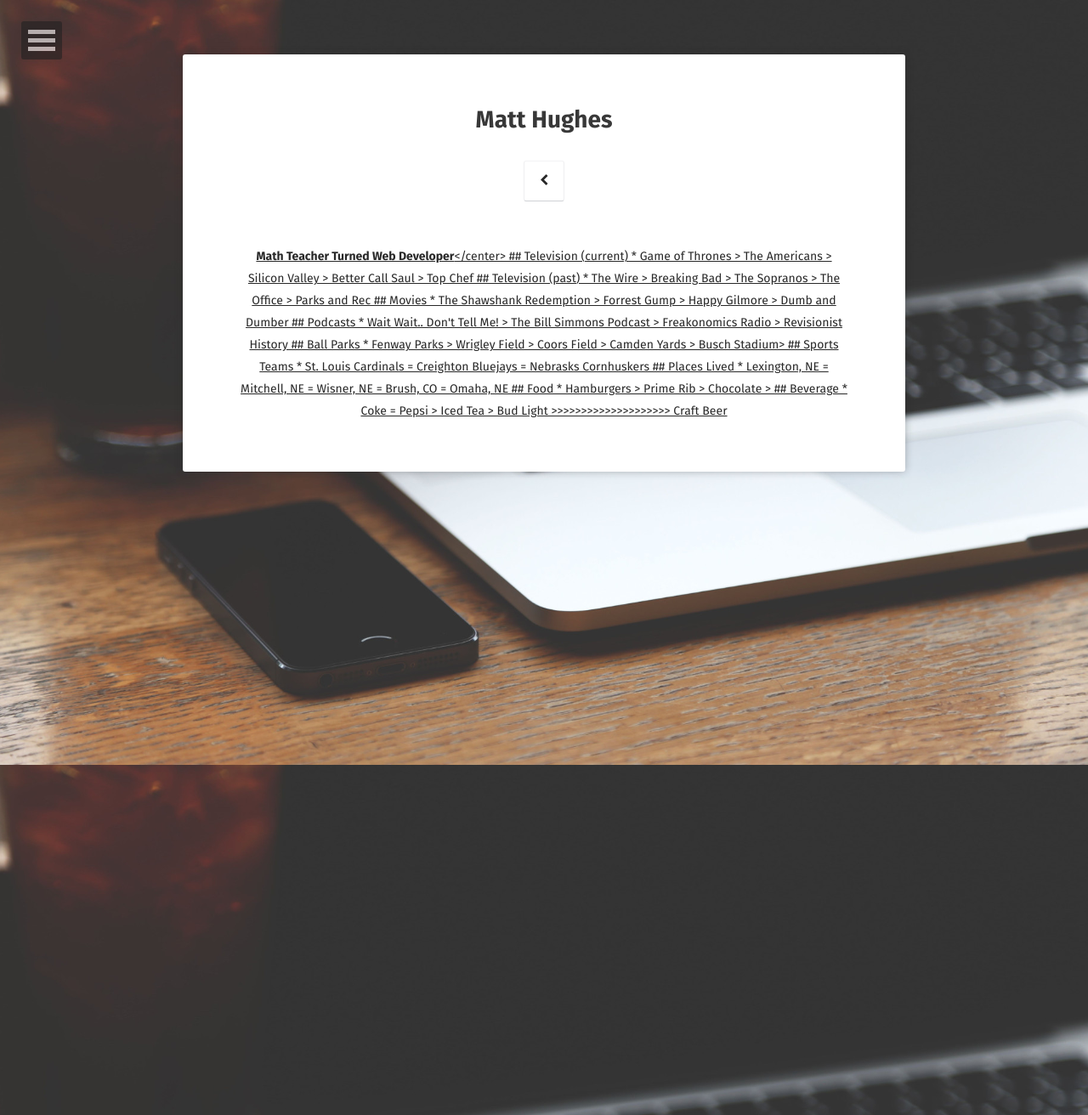
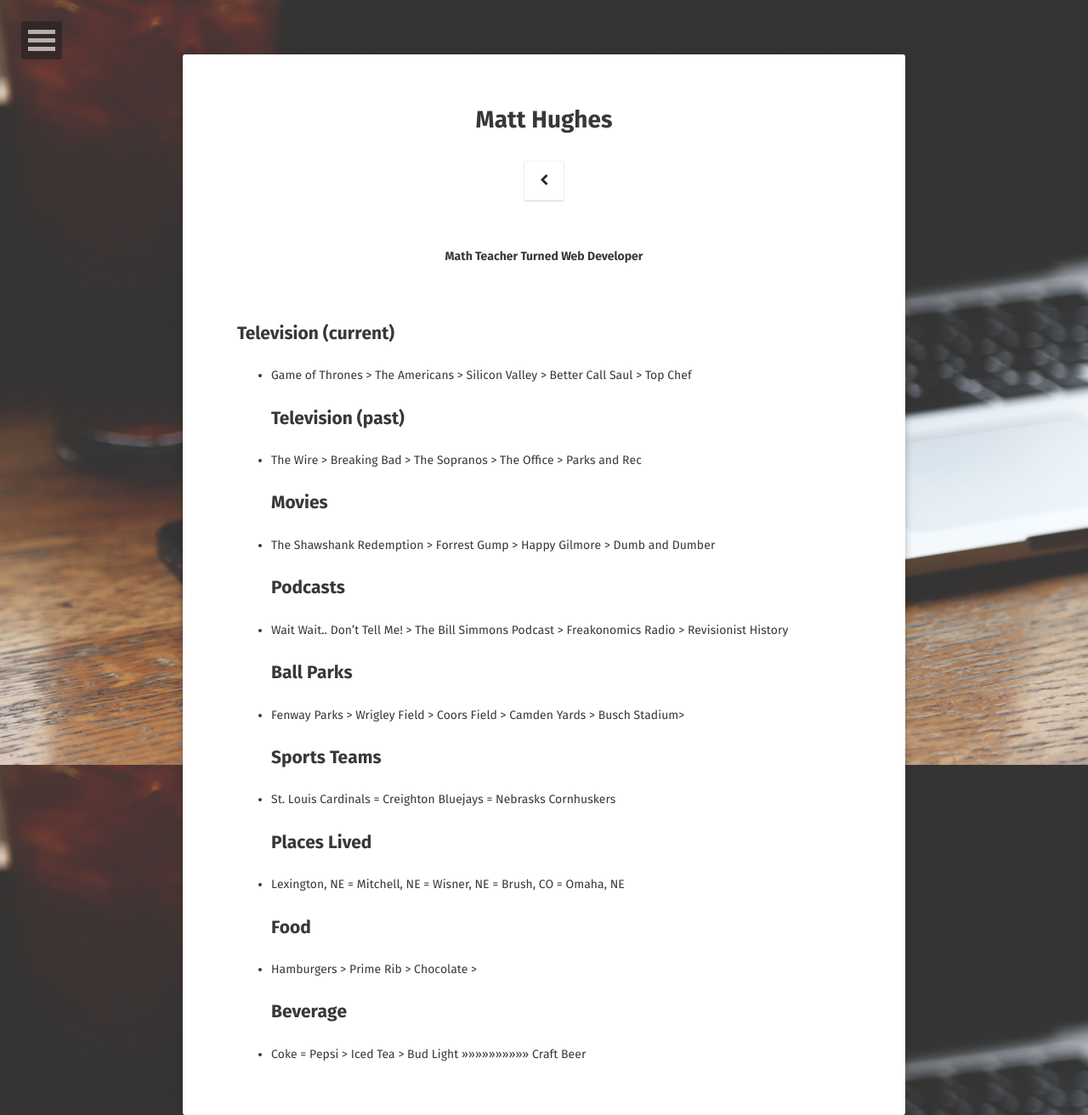
Before and after one commit to mhughes27/mhughes27.github.io, a Jekyll site: the page built from about/index.md, in a window 1280 px wide. Shown: the whole page at 85% size. Built offline with Jekyll 4.4.1, drawn with Linux system fonts in a browser that asks for light colours; some web fonts are replaced.

Commit message:
added breaks

```diff
--- a/about/index.md
+++ b/about/index.md
@@ -6,32 +6,31 @@ date: 2016-03-21
 comments: false
 ---
 
-<center><a href="http://taylantatli.github.io/Moon"><b>Math Teacher Turned Web Developer</b></center>
-
+<center><b>Math Teacher Turned Web Developer</b></center>
+<br>
 ## Television (current)
 * Game of Thrones > The Americans > Silicon Valley > Better Call Saul > Top Chef
-
+<br>
 ## Television (past)
 * The Wire > Breaking Bad > The Sopranos > The Office > Parks and Rec
-
+<br>
 ## Movies
 * The Shawshank Redemption > Forrest Gump > Happy Gilmore > Dumb and Dumber
-
+<br>
 ## Podcasts
 * Wait Wait.. Don't Tell Me! > The Bill Simmons Podcast > Freakonomics Radio > Revisionist History
-
-
+<br>
 ## Ball Parks
 * Fenway Parks > Wrigley Field > Coors Field > Camden Yards > Busch Stadium>
-
+<br>
 ## Sports Teams
 * St. Louis Cardinals = Creighton Bluejays = Nebrasks Cornhuskers
-
+<br>
 ## Places Lived
 * Lexington, NE = Mitchell, NE = Wisner, NE = Brush, CO = Omaha, NE
-
+<br>
 ## Food
 * Hamburgers > Prime Rib > Chocolate >
-
+<br>
 ## Beverage
 * Coke = Pepsi > Iced Tea > Bud Light >>>>>>>>>>>>>>>>>>>> Craft Beer
```
